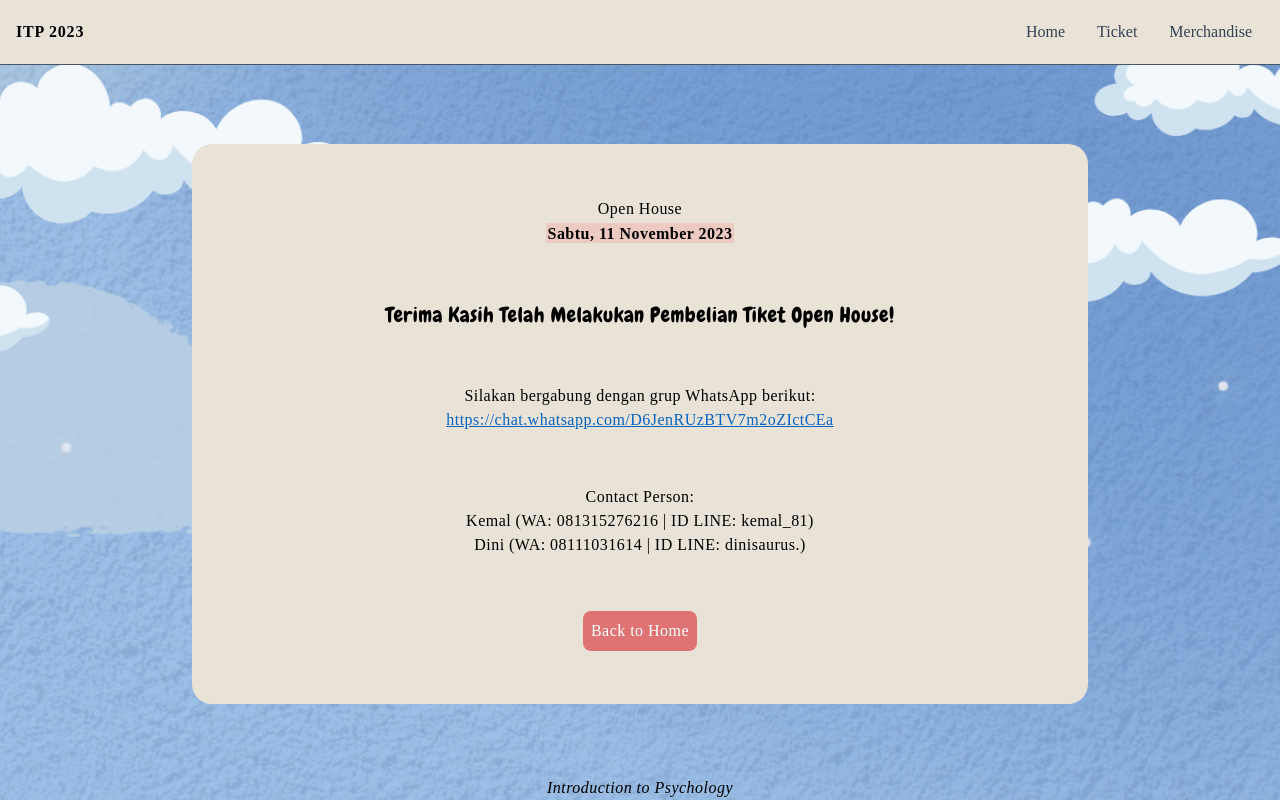
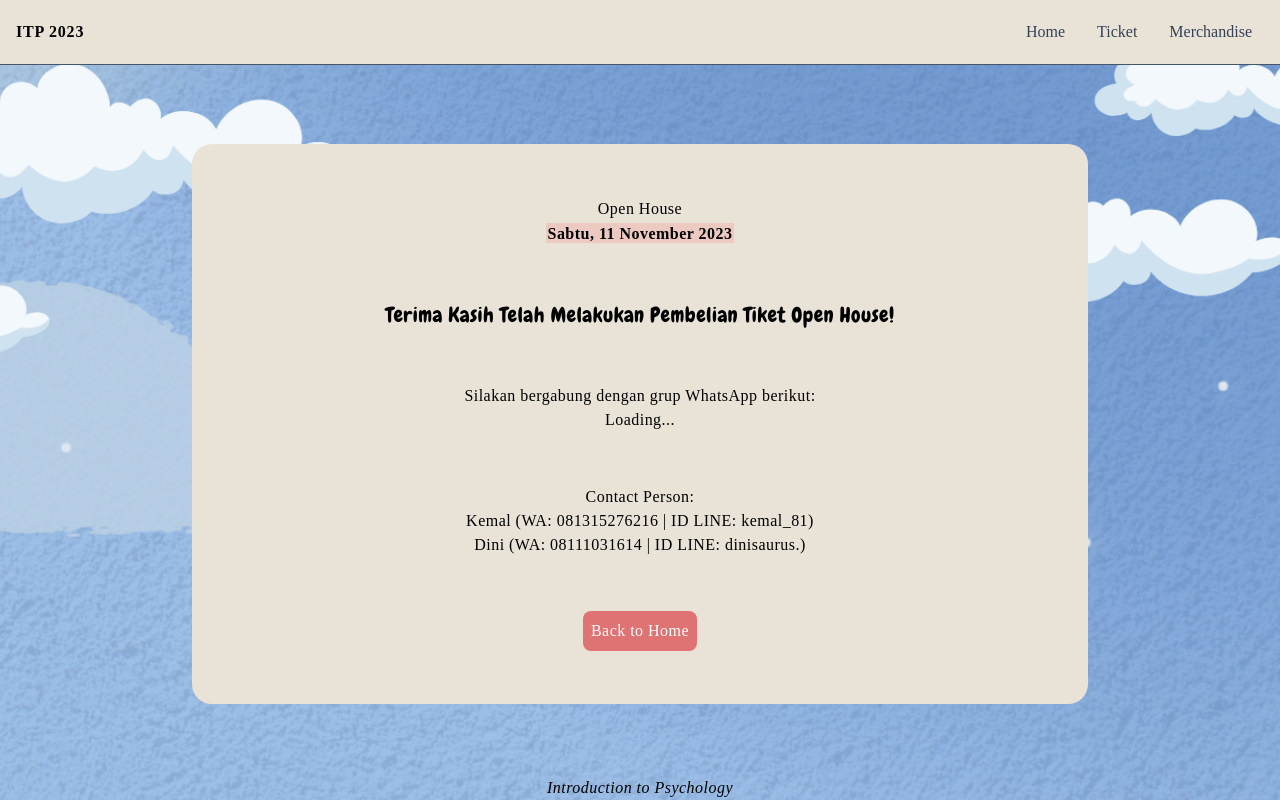
Before and after one commit to BellaAnanda01/itp, a React (Create React App) app: page /ticketsuccess in a window 1280 px wide. Shown: the top 800 px of the page. Built offline with nearby package versions, Linux system fonts and the light colour scheme; a web font is replaced by a local one.

Commit message:
edit ticketsuccess

```diff
--- a/src/pages/TicketSuccess.jsx
+++ b/src/pages/TicketSuccess.jsx
@@ -33,7 +33,7 @@ const TicketSuccess = () => {
             fontSize: "21px",
             width: "60vw"
           }} className='successNote'>Terima Kasih Telah Melakukan Pembelian Tiket Open House!</p>
-          <p style={{lineHeight: "24px"}}>Silakan bergabung dengan grup WhatsApp berikut:<br/><Link target="_blank" to={localStorage.getItem('tipetiket') === "Offline" ? "https://chat.whatsapp.com/C9qH4i2u1zpHjntRDZI5yS" : localStorage.getItem('tipetiket') === "Online" ? "https://chat.whatsapp.com/D6JenRUzBTV7m2oZIctCEa" : "Loading..."}><span style={{padding: "1.5px", textDecoration: "underline", color: "#0563C1"}}>{localStorage.getItem('tipetiket') === "Offline" ? "https://chat.whatsapp.com/C9qH4i2u1zpHjntRDZI5yS" : "https://chat.whatsapp.com/D6JenRUzBTV7m2oZIctCEa"}</span></Link></p>
+          <p style={{lineHeight: "24px"}}>Silakan bergabung dengan grup WhatsApp berikut:<br/><Link target="_blank" to={localStorage.getItem('tipetiket') === "Offline" ? "https://chat.whatsapp.com/C9qH4i2u1zpHjntRDZI5yS" : localStorage.getItem('tipetiket') === "Online" ? "https://chat.whatsapp.com/D6JenRUzBTV7m2oZIctCEa" : "Loading..."}><span style={{padding: "1.5px", cursor: localStorage.getItem('tipetiket') === "Offline" ? "pointer" : localStorage.getItem('tipetiket') === "Online" ? "pointer" : "default", textDecoration: localStorage.getItem('tipetiket') === "Offline" ? "underline" : localStorage.getItem('tipetiket') === "Online" ? "underline" : "none", color: localStorage.getItem('tipetiket') === "Offline" ? "#0563C1" : localStorage.getItem('tipetiket') === "Online" ? "#0563C1" : "black"}}>{localStorage.getItem('tipetiket') === "Offline" ? "https://chat.whatsapp.com/C9qH4i2u1zpHjntRDZI5yS" : localStorage.getItem('tipetiket') === "Online" ? "https://chat.whatsapp.com/D6JenRUzBTV7m2oZIctCEa" : "Loading..."}</span></Link></p>
           <p>Contact Person: <br/>
             Kemal (WA:  081315276216 | ID LINE: kemal_81) <br/>
             Dini (WA: 08111031614 | ID LINE: dinisaurus.)
```
